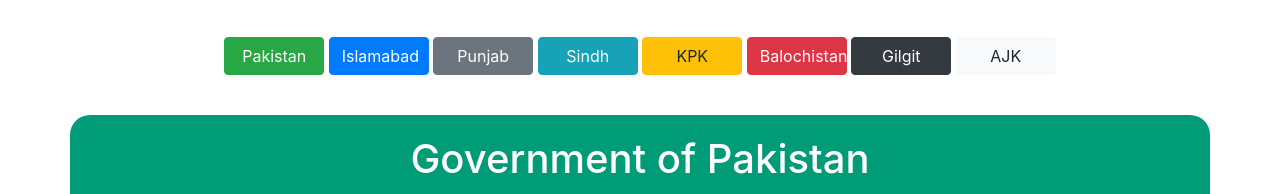
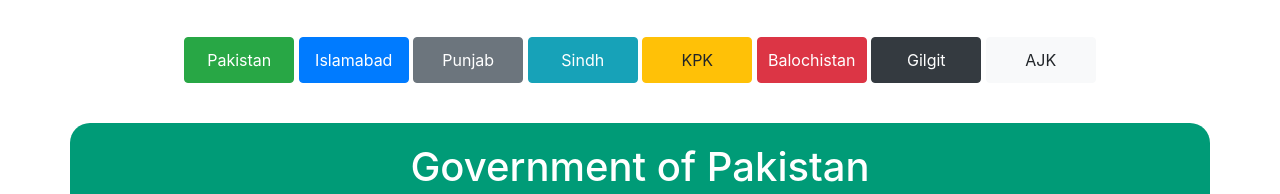
Before and after one commit to amarss-hub/covidinfo, a plain HTML site: page app/pak.html in a window 1280 px wide. Shown: the part 605-799 px from the top of the page. Drawn offline with nearby package versions, Linux system fonts and the light colour scheme.

Commit message:
updated buttons and table

```diff
--- a/app/pak.css
+++ b/app/pak.css
@@ -95,6 +95,7 @@
 .btn-col{
     margin-top: 40px;
     text-align: center;
+
 }
 
 
--- a/app/pak.html
+++ b/app/pak.html
@@ -167,21 +167,21 @@
 <div class="container">
     <div class="row">
         <div class="col-md-12 btn-col">
-            <a href="pak.html" class="btn btn-success" role="button" style="width: 100px;">Pakistan</a>
+            <a href="pak.html" class="btn btn-success" role="button" style="width: 110px; padding: 10px;">Pakistan</a>
 
-            <a href="ict.html" class="btn btn-primary" role="button" style="width: 100px;">Islamabad</a>
+            <a href="ict.html" class="btn btn-primary" role="button" style="width: 110px; padding: 10px;">Islamabad</a>
 
-            <a href="pun.html" class="btn btn-secondary" role="button" style="width: 100px;">Punjab</a>
+            <a href="pun.html" class="btn btn-secondary" role="button" style="width: 110px; padding: 10px;">Punjab</a>
 
-            <a href="sindh.html" class="btn btn-info" role="button" style="width: 100px;">Sindh</a>
+            <a href="sindh.html" class="btn btn-info" role="button" style="width: 110px; padding: 10px;">Sindh</a>
 
-            <a href="kpk.html" class="btn btn-warning" role="button" style="width: 100px;">KPK</a>
+            <a href="kpk.html" class="btn btn-warning" role="button" style="width: 110px; padding: 10px;">KPK</a>
 
-            <a href="bal.html" class="btn btn-danger" role="button" style="width: 100px;">Balochistan</a>
+            <a href="bal.html" class="btn btn-danger" role="button" style="width: 110px; padding: 10px;">Balochistan</a>
 
-            <a href="gb.html" class="btn btn-dark" role="button" style="width: 100px;">Gilgit</a>
+            <a href="gb.html" class="btn btn-dark" role="button" style="width: 110px; padding: 10px;">Gilgit</a>
 
-            <a href="ajk.html" class="btn btn-light" role="button" style="width: 100px;">AJK</a>
+            <a href="ajk.html" class="btn btn-light" role="button" style="width: 110px; padding: 10px;">AJK</a>
 
 
                     </div>
@@ -274,7 +274,7 @@
 <div class="container">
 
 
-            <table class="table col-tab">
+            <table class="table col-tab" style="width: 95%;">
                 <thead>
                     <tr>
                         <th></th>
```
